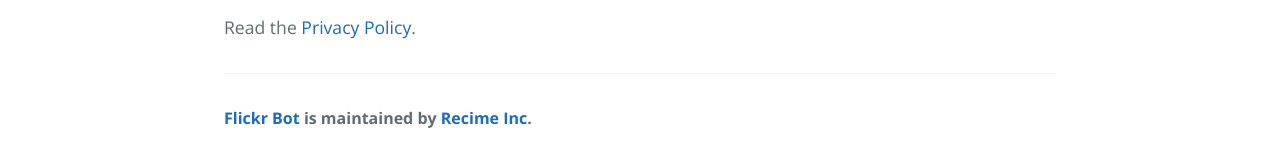
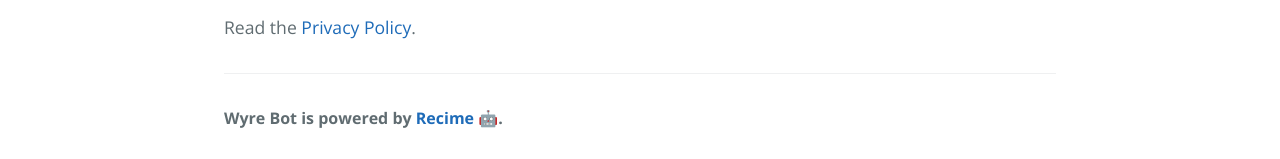
Before and after one commit to WyreBot/wyre_bot_page, a Jekyll site: the page built from index.md, in a window 1280 px wide. Shown: the part 781-940 px from the top of the page. Built offline with Jekyll 4.4.1, drawn with Linux system fonts in a browser that asks for light colours.

Commit message:
Update page-footer.html
updated footer

```diff
--- a/_includes/page-footer.html
+++ b/_includes/page-footer.html
@@ -1,3 +1,3 @@
 <footer class="site-footer">
-  <span class="site-footer-owner"><a href="{{ site.url }}">{{ site.title }}</a> is maintained by <a href="{{ site.author.url }}">{{ site.author.name }}</a>.</span>
+  <span class="site-footer-owner">Wyre Bot is powered by <a href="https://recime.io">Recime</a> 🤖.</span>
 </footer>
```
